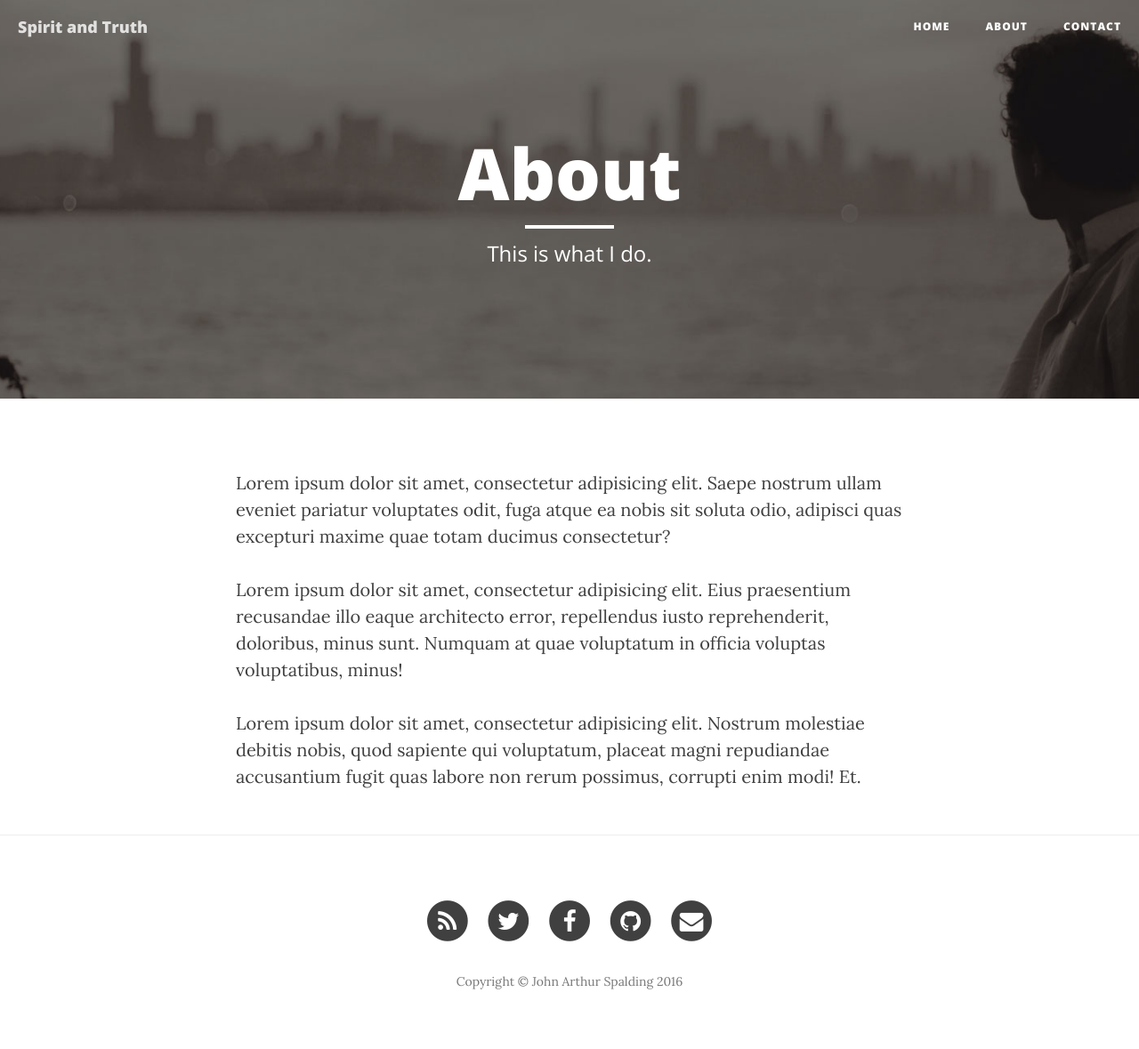
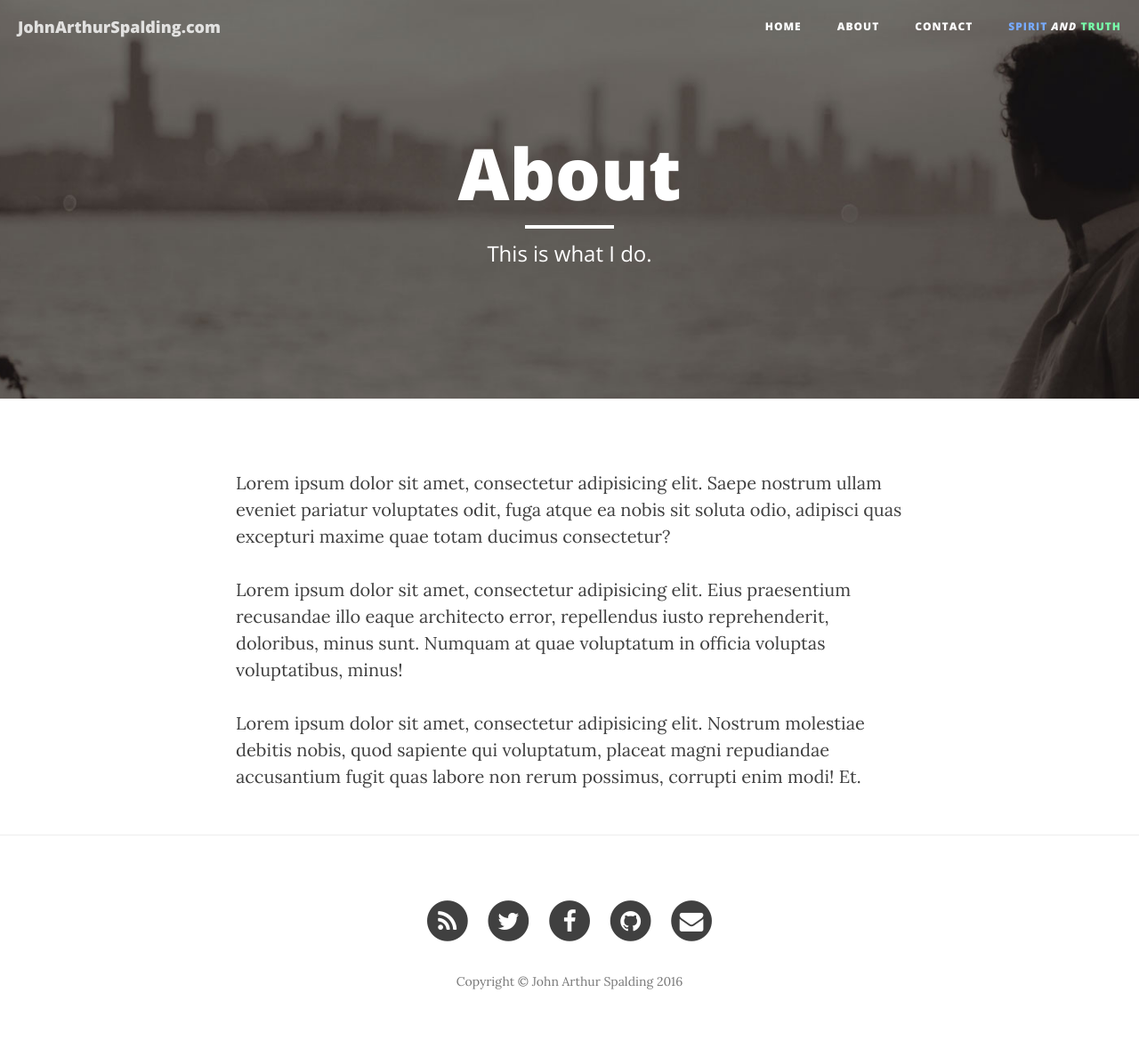
Before and after one commit to fotoetienne/johnarthurspalding, a Jekyll site: the page built from about.html, in a window 1280 px wide. Shown: the whole page at 89% size. Built offline with Jekyll 4.4.1, drawn with Linux system fonts in a browser that asks for light colours; nearby versions of some CDN libraries.

Commit message:
Colorful Title

```diff
--- a/_config.yml
+++ b/_config.yml
@@ -1,5 +1,5 @@
 # Site settings
-title: Spirit and Truth
+title: JohnArthurSpalding.com
 header-img: img/skellig_michael.jpg
 email: your-email@yourdomain.com
 copyright_name: John Arthur Spalding
--- a/index.html
+++ b/index.html
@@ -1,5 +1,6 @@
 ---
 layout: page
+title: <font color='77aaff'>Spirit</font> <i>and</i> <font color='77ffaa'>Truth</font>
 description: The <font color='77aaff'>Spirit</font> gives life; the flesh counts for nothing. The <font color='77ffaa'>words</font> I have spoken to you are spirit and they are life. - Jesus (John 6:63)
 ---
 
```
